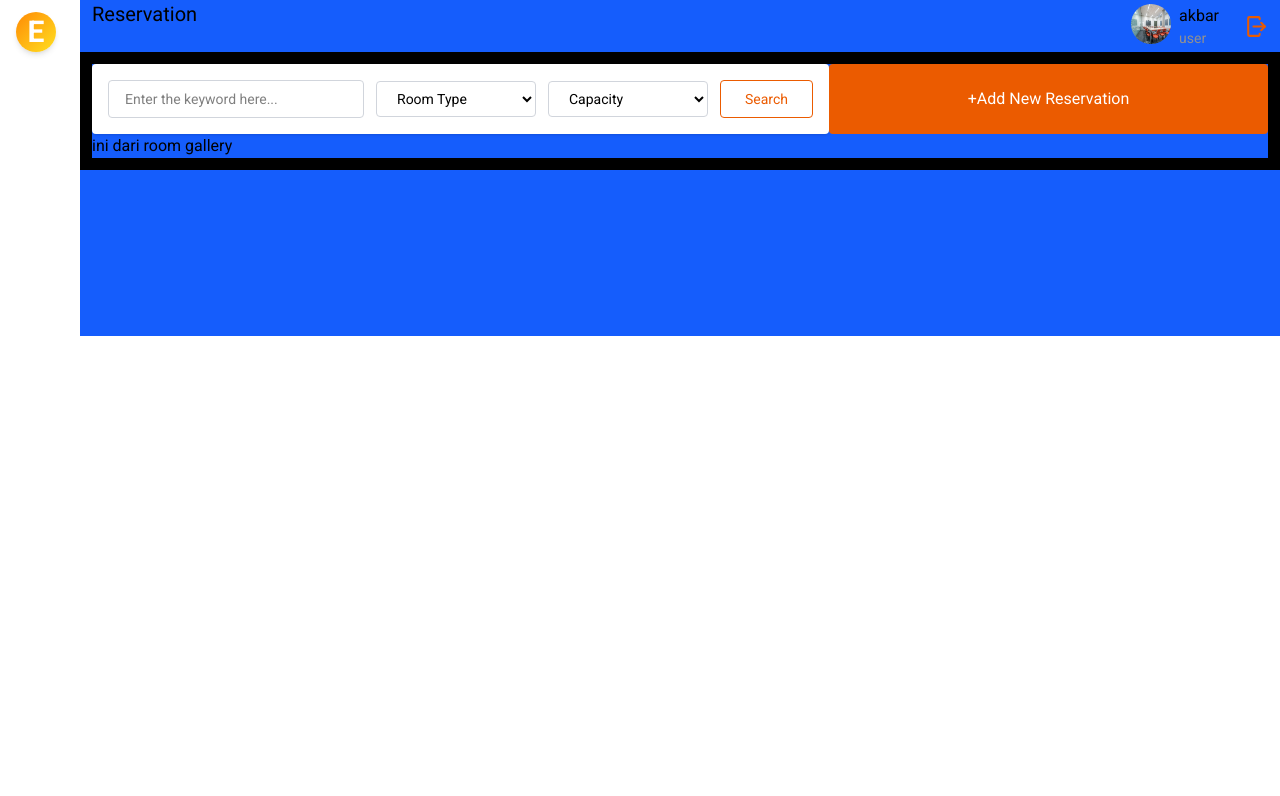
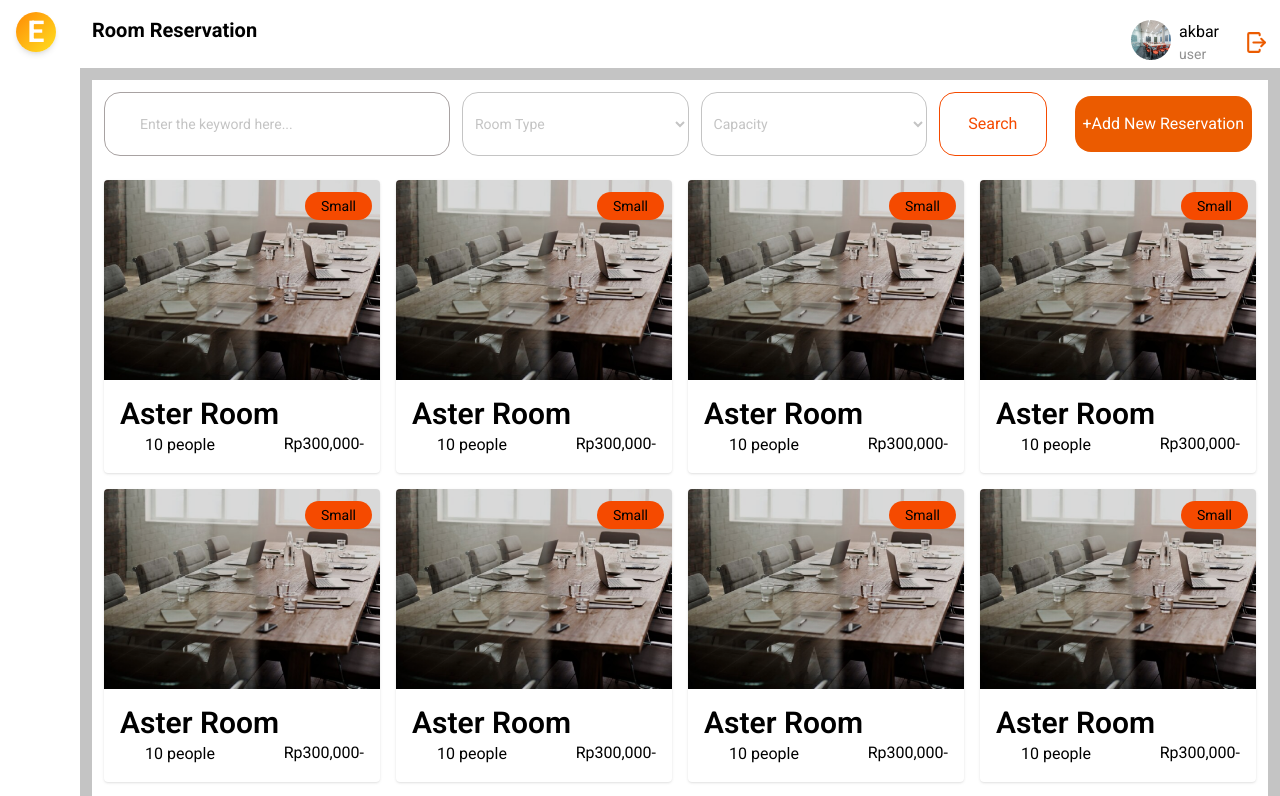
Before and after one commit to MhmdAkbar/E-Meeting, a React (Vite) app: page /room-reservation in a window 1280 px wide. Shown: the top 796 px of the page. Built offline with nearby package versions, Linux system fonts and the light colour scheme.

Commit message:
feat: selesai layout room reservation

```diff
--- a/src/components/auth_form/AuthForm.jsx
+++ b/src/components/auth_form/AuthForm.jsx
@@ -96,7 +96,7 @@ function AuthForm({ title = "Login", fields = [], onSubmit }) {
           </div>
         );
       })}
-<CommonButton title={title}/>
+<CommonButton className='w-full' title={title}/>
     </form>
   );
 }
--- a/src/components/header/Header.jsx
+++ b/src/components/header/Header.jsx
@@ -1,10 +1,10 @@
-import LogoutIcon from "./LogoutIcon";
+import LogoutIcon from "./icon/LogoutIcon";
 
 export default function Header({text = ''}) {
     return (
         <div className="flex justify-between px-3">
             <div>
-                <h1 className="text-xl">{text}</h1>
+                <h1 className="text-xl font-bold">{text}</h1>
             </div>
 
             <div className="flex justify-between  gap-5 items-center">
--- a/src/components/logo/Logo.jsx
+++ /dev/null
@@ -1,12 +0,0 @@
-function Logo({text = 'E-Meeting'}) {
-  return (
-    <div className="flex items-center gap-2 ">
-        <div className="w-10 h-10 rounded-full bg-gradient-to-br from-orange-400 to-yellow-300 flex items-center justify-center text-white text-3xl font-bold shadow-md">
-      E
-    </div>
-    <p className=" font-extrabold bg-gradient-to-r from-[#EB5B00] to-[#FFB200] bg-clip-text text-transparent">{text}</p>
-    </div>
-  );
-}
-
-export default Logo;
--- a/src/components/reservation/AddNewReservation.jsx
+++ b/src/components/reservation/AddNewReservation.jsx
@@ -1,10 +1,10 @@
 import CommonButton from "../ui/button/CommonButton";
 
-export default function AddNewReservation() {
+export default function AddNewReservation({children, className='', ...props}) {
 
     return (
         <>
-        <CommonButton title="+Add New Reservation"/>
+        <CommonButton title="+Add New Reservation" className="m-4 px-2 py-4 rounded-2xl cursor-pointer" {...props}/>
         </>
     )
 }
--- a/src/components/reservation/RoomGallery.jsx
+++ b/src/components/reservation/RoomGallery.jsx
@@ -1,7 +1,33 @@
+import HumanIcon from "./icon/HumanIcon";
+
 export default function RoomGallery() {
-    return (
-        <div>
-            ini dari room gallery
+  return (
+    <div className="grid grid-cols-4 gap-4 p-3 auto-rows-auto">
+      {Array.from({ length: 12 }).map((_, i) => (
+        <div
+          key={i}
+          className="rounded shadow overflow-hidden bg-white flex flex-col"
+        >
+          {/* Bagian Gambar */}
+          <div className="relative h-[200px] bg-cover bg-center" style={{ backgroundImage: "url('../../../public/img/room/room.png')" }}>
+            <div className="absolute top-3 right-2 bg-orange-600 py-1 px-4 rounded-2xl text-sm">
+              Small
+            </div>
+          </div>
+
+          {/* Bagian Detail */}
+          <div className="p-4 text-black">
+            <h3 className="text-3xl font-semibold ">Aster Room</h3>
+            <div className="flex justify-between">
+                <div className="flex items-center">
+                    <HumanIcon/>
+                    <p>10 people</p>
+                </div>
+                <p>Rp300,000-</p>
+            </div>
+          </div>
         </div>
-    )
+      ))}
+    </div>
+  );
 }
--- a/src/components/reservation/SearchRoam.jsx
+++ b/src/components/reservation/SearchRoam.jsx
@@ -1,4 +1,6 @@
 import { useState } from 'react';
+import CommonButton from '../ui/button/CommonButton';
+import SearchIcon from './icon/SearchIcon';
 
 export default function SearchBar({ onSearch, children, className = "", ...props }) {
   const [keyword, setKeyword] = useState('');
@@ -8,50 +10,49 @@ export default function SearchBar({ onSearch, children, className = "", ...props
   const handleSubmit = (e) => {
     e.preventDefault();
     onSearch({ keyword, roomType, capacity });
-    console.log(e)
+    console.log(e);
   };
 
   return (
-    <form {...props}
+    <form
+      {...props}
       onSubmit={handleSubmit}
-      className="flex flex-col md:flex-row gap-3 md:items-center p-4 bg-white rounded shadow"
+      className={`grid grid-cols-16 p-3 gap-3 ${className}`}
     >
-      <input
+      <div className='flex gap-1 items-center lg:col-span-6 border border-[#a8a2a2] text-[#C4C4C4] rounded-2xl px-2 py-4 text-sm w-full cursor-pointer'>
+        <SearchIcon/>
+        <input
         type="text"
         placeholder="Enter the keyword here..."
         value={keyword}
         onChange={(e) => setKeyword(e.target.value)}
-        className="border border-gray-300 rounded px-4 py-2 text-sm w-full md:w-64"
+         className="w-full bg-transparent focus:outline-none text-black placeholder:text-[#C4C4C4]"
       />
+      </div>
 
       <select
         value={roomType}
         onChange={(e) => setRoomType(e.target.value)}
-        className="border border-gray-300 rounded px-4 py-2 text-sm w-full md:w-40"
+        className="lg:col-span-4 border border-[#C4C4C4] text-[#C4C4C4] rounded-2xl px-2 py-4 text-sm w-full cursor-pointer"
       >
         <option value="">Room Type</option>
-        <option value="single">Single</option>
-        <option value="double">Double</option>
-        <option value="suite">Suite</option>
+        <option value="single">Small</option>
+        <option value="double">Medium</option>
+        <option value="suite">Large</option>
       </select>
 
       <select
         value={capacity}
         onChange={(e) => setCapacity(e.target.value)}
-        className="border border-gray-300 rounded px-4 py-2 text-sm w-full md:w-40"
+        className="lg:col-span-4 border border-[#C4C4C4] text-[#C4C4C4] rounded-2xl px-2 py-4 text-sm w-full cursor-pointer"
       >
         <option value="">Capacity</option>
-        <option value="1">1 Person</option>
-        <option value="2">2 People</option>
-        <option value="4">4 People</option>
+        <option value="1">&lt; 10 people</option>
+        <option value="2">11-50 people</option>
+        <option value="4">51-100 people</option>
       </select>
 
-      <button
-        type="submit"
-        className="border border-[#EB5B00] text-[#EB5B00] hover:bg-[#EB5B00] hover:text-white transition rounded px-6 py-2 text-sm w-full md:w-auto"
-      >
-        Search
-      </button>
+      <button className='lg:col-span-2 border-orange-600 border px-2 py-4 rounded-2xl text-orange-600 cursor-pointer'>Search</button>
     </form>
   );
 }
--- /dev/null
+++ b/src/components/reservation/icon/HumanIcon.jsx
@@ -0,0 +1,5 @@
+import React from 'react';
+
+export default function HumanIcon(props) {
+	return (<svg xmlns="http://www.w3.org/2000/svg" width={25} height={25} viewBox="0 0 24 24" {...props}><g fill="none" stroke="#EB5B00" strokeLinecap="round" strokeLinejoin="round" strokeWidth={2}><path strokeDasharray={20} strokeDashoffset={20} d="M12 5c1.66 0 3 1.34 3 3c0 1.66 -1.34 3 -3 3c-1.66 0 -3 -1.34 -3 -3c0 -1.66 1.34 -3 3 -3Z"><animate fill="freeze" attributeName="stroke-dashoffset" dur="0.4s" values="20;0"></animate></path><path strokeDasharray={36} strokeDashoffset={36} d="M12 14c4 0 7 2 7 3v2h-14v-2c0 -1 3 -3 7 -3Z"><animate fill="freeze" attributeName="stroke-dashoffset" begin="0.5s" dur="0.5s" values="36;0"></animate></path></g></svg>);
+}
--- /dev/null
+++ b/src/components/reservation/icon/SearchIcon.jsx
@@ -0,0 +1,5 @@
+import React from 'react';
+
+export default function SearchIcon(props) {
+	return (<svg xmlns="http://www.w3.org/2000/svg" width={25} height={25} viewBox="0 0 24 24" {...props}><g fill="none" stroke="#C4C4C4" strokeLinecap="round" strokeLinejoin="round" strokeWidth={2}><path strokeDasharray={40} strokeDashoffset={40} d="M10.76 13.24c-2.34 -2.34 -2.34 -6.14 0 -8.49c2.34 -2.34 6.14 -2.34 8.49 0c2.34 2.34 2.34 6.14 0 8.49c-2.34 2.34 -6.14 2.34 -8.49 0Z"><animate fill="freeze" attributeName="stroke-dashoffset" dur="0.5s" values="40;0"></animate></path><path strokeDasharray={12} strokeDashoffset={12} d="M10.5 13.5l-7.5 7.5"><animate fill="freeze" attributeName="stroke-dashoffset" begin="0.5s" dur="0.2s" values="12;0"></animate></path></g></svg>);
+}
--- a/src/components/ui/button/CommonButton.jsx
+++ b/src/components/ui/button/CommonButton.jsx
@@ -1,9 +1,7 @@
-export default function CommonButton ({title=''}) {
-
-
+export default function CommonButton ({title='', children, className='', ...props}) {
     return (
         <>
-         <button type="submit" className="w-full bg-[#EB5B00] text-white py-2 rounded">
+         <button type="submit" className={`bg-[#EB5B00] text-white py-2 rounded ${className}`} {...props}>
         {title}
       </button>
         </>
--- a/src/pages/user/RoomReservation.jsx
+++ b/src/pages/user/RoomReservation.jsx
@@ -15,13 +15,13 @@ export default function RoomReservation() {
             <div className=" w-20">
                 <Navbar />
             </div>
-            <div className="bg-blue-600 flex-1">
-            <Header text="Reservation"/>
-            <div className=" border-[12px]">
-                <div className="flex">
-                    <SearchRoom onSearch={handleSearch}/>
+            <div className=" flex-1 pt-4">
+            <Header text="Room Reservation"/>
+            <div className=" border-[12px] border-[#C4C4C4]">
+                <div className="flex w-full ">
+                    <SearchRoom onSearch={handleSearch} className="flex-grow-[4]"/>
 
-                    <AddNewReservation />
+                    <AddNewReservation className="flex-grow-[1]" />
                 </div>
                 <RoomGallery/>
             </div>
```
Also changed, not shown: public/img/room/room.png (added), src/components/header/icon/LogoutIcon.jsx (renamed from src/components/header/LogoutIcon.jsx).
